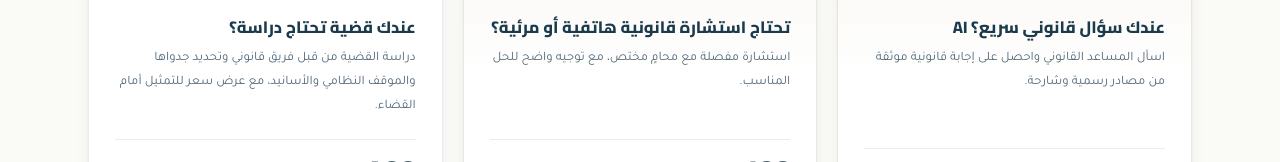
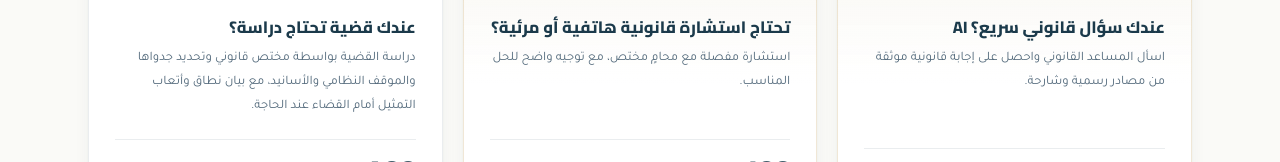
Before and after one commit to ka89801-source/araf-site-main, a website: page services.html in a window 1280 px wide. Shown: the part 771-933 px from the top of the page. Drawn offline with Linux system fonts and the light colour scheme.

Commit message:
Update services.html

```diff
--- a/services.html
+++ b/services.html
@@ -1421,7 +1421,7 @@
           </svg>
         </div>
         <h3 class="service-title">عندك قضية تحتاج دراسة؟</h3>
-        <p class="service-desc">دراسة القضية من قبل فريق قانوني وتحديد جدواها والموقف النظامي والأسانيد، مع عرض سعر للتمثيل أمام القضاء.</p>
+        <p class="service-desc">دراسة القضية بواسطة مختص قانوني وتحديد جدواها والموقف النظامي والأسانيد، مع بيان نطاق وأتعاب التمثيل أمام القضاء عند الحاجة.</p>
         <div class="price-row">
           <span class="price-num">400</span>
           <span class="price-cur">ريال</span>
```
